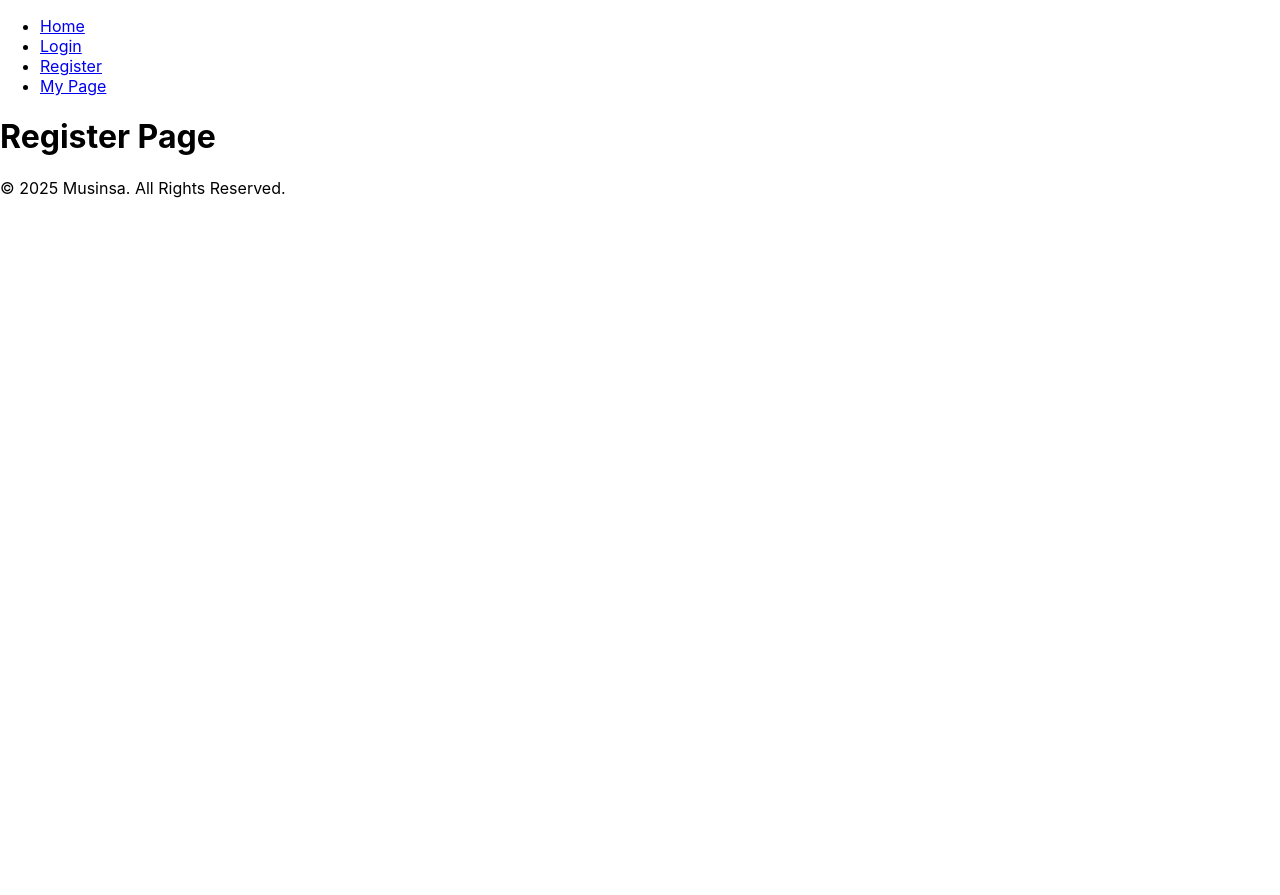
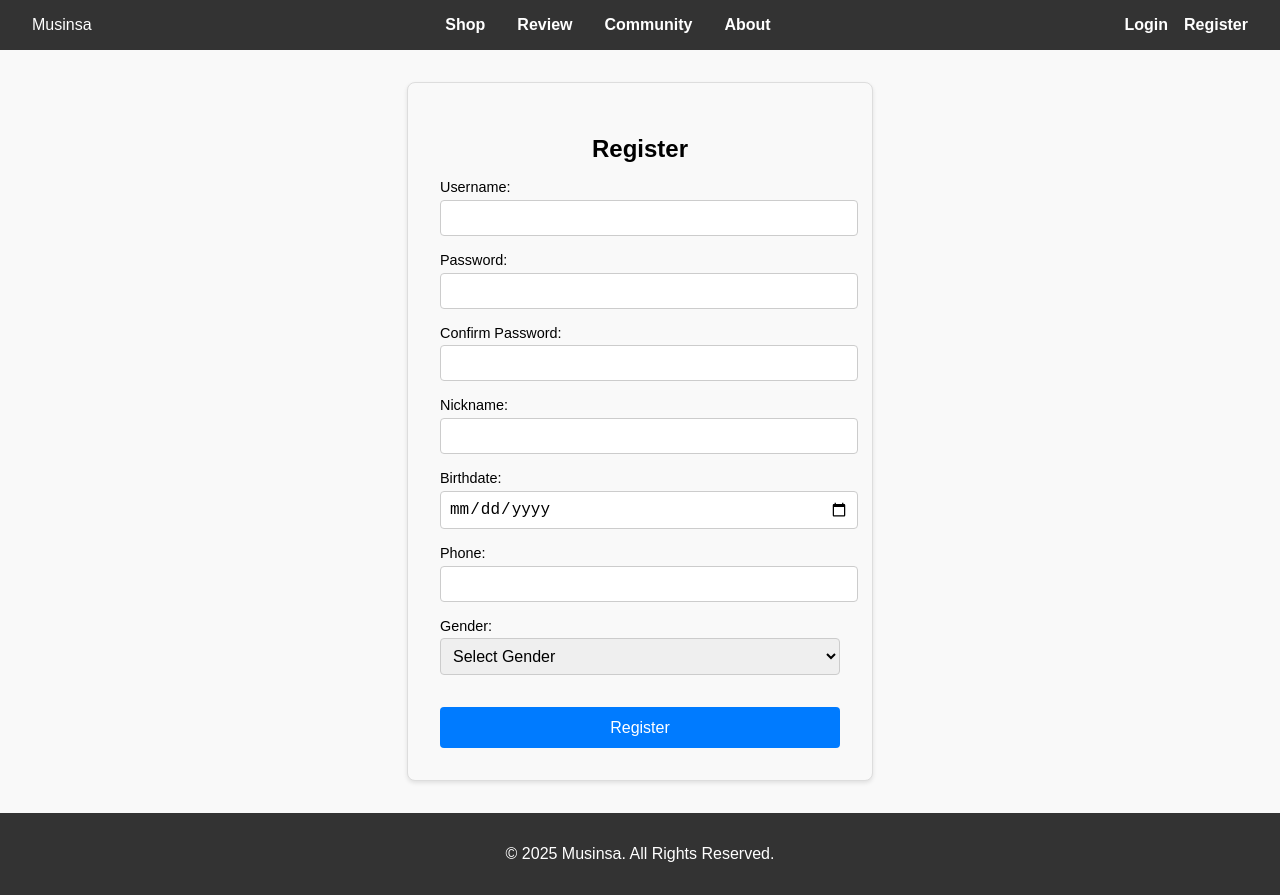
Before and after one commit to YeonwooNuf/Fithub-frontend, a React (Create React App) app: page /register in a window 1280 px wide. Before the commit the page ends 800 px from the top, so only its background shows below. Built offline with nearby package versions, Linux system fonts and the light colour scheme.

Commit message:
// 기본 메인 페이지 디자인 구현
Footer, Navbar 그리고 로그인 회원가입 css 파일 생성

```diff
--- a/src/App.css
+++ b/src/App.css
@@ -1,3 +1,4 @@
+/* Reset */
 body {
   font-family: Arial, sans-serif;
   margin: 0;
@@ -5,26 +6,95 @@ body {
   background-color: #f9f9f9;
 }
 
-nav {
+/* Navbar */
+.navbar {
+  display: flex;
+  justify-content: space-between;
+  align-items: center;
   background-color: #333;
   color: white;
+  padding: 1rem 2rem;
+}
+
+.nav-links {
+  display: flex;
+  list-style: none;
+  gap: 2rem;
+  margin: 0;
+  padding: 0;
+}
+
+.nav-links a {
+  text-decoration: none;
+  color: white;
+  font-weight: bold;
+}
+
+.nav-icons {
+  display: flex;
+  gap: 1rem;
+}
+
+.nav-icons a {
+  color: white;
+  text-decoration: none;
+  font-weight: bold;
+}
+
+/* Footer */
+footer {
+  text-align: center;
+  padding: 1rem 0;
+  background-color: #333;
+  color: white;
+  margin-top: 2rem;
+}
+
+/* Product List */
+.product-list {
+  display: grid;
+  grid-template-columns: repeat(auto-fill, minmax(250px, 1fr));
+  gap: 2rem;
+  padding: 2rem;
+}
+
+.product-card {
+  background: white;
+  border: 1px solid #ddd;
+  border-radius: 10px;
+  overflow: hidden;
+  text-align: center;
+  box-shadow: 0 2px 5px rgba(0, 0, 0, 0.1);
+  transition: transform 0.3s ease, box-shadow 0.3s ease;
+}
+
+.product-card:hover {
+  transform: translateY(-5px);
+  box-shadow: 0 4px 10px rgba(0, 0, 0, 0.2);
+}
+
+.product-card img {
+  width: 100%;
+  height: 200px;
+  object-fit: cover;
+}
+
+.product-info {
   padding: 1rem;
 }
 
-nav ul {
-  list-style: none;
-  display: flex;
-  justify-content: space-around;
+.product-info h3 {
+  margin: 0.5rem 0;
+  font-size: 1.2rem;
 }
 
-nav ul li a {
-  color: white;
-  text-decoration: none;
+.product-info p {
+  margin: 0.5rem 0;
+  color: #666;
 }
 
-footer {
-  text-align: center;
-  padding: 1rem;
-  background-color: #333;
-  color: white;
+.price {
+  color: #e74c3c;
+  font-weight: bold;
+  font-size: 1.1rem;
 }
--- a/src/App.js
+++ b/src/App.js
@@ -1,26 +1,25 @@
 import React from "react";
 import { BrowserRouter as Router, Routes, Route } from "react-router-dom";
+import { AuthProvider } from "./context/AuthContext";
+import Navbar from "./components/Navbar";
+import Footer from "./components/Footer";
 import Home from "./pages/Home";
 import Login from "./pages/Login";
 import Register from "./pages/Register";
-import MyPage from "./pages/MyPage";
-import SaleDetail from "./pages/SaleDetail";
-import Navbar from "./components/Navbar";
-import Footer from "./components/Footer";
 
 function App() {
   return (
+    <AuthProvider>
       <Router>
         <Navbar />
         <Routes>
           <Route path="/" element={<Home />} />
           <Route path="/login" element={<Login />} />
           <Route path="/register" element={<Register />} />
-        <Route path="/mypage" element={<MyPage />} />
-        <Route path="/sale/:id" element={<SaleDetail />} />
         </Routes>
         <Footer />
       </Router>
+    </AuthProvider>
   );
 }
 
--- a/src/components/Navbar.jsx
+++ b/src/components/Navbar.jsx
@@ -1,15 +1,33 @@
-import React from "react";
-import { Link } from "react-router-dom";
+import React, { useContext } from "react";
+import { AuthContext } from "../context/AuthContext";
 
 function Navbar() {
+  const { isLoggedIn, nickname, logout } = useContext(AuthContext);
+
   return (
-    <nav>
-      <ul>
-        <li><Link to="/">Home</Link></li>
-        <li><Link to="/login">Login</Link></li>
-        <li><Link to="/register">Register</Link></li>
-        <li><Link to="/mypage">My Page</Link></li>
+    <nav className="navbar">
+      <div className="logo">Musinsa</div>
+      <ul className="nav-links">
+        <li><a href="/">Shop</a></li>
+        <li><a href="#">Review</a></li>
+        <li><a href="#">Community</a></li>
+        <li><a href="#">About</a></li>
       </ul>
+      <div className="nav-icons">
+        {isLoggedIn ? (
+          <>
+            <span>안녕하세요, {nickname}님! </span>
+            <a href="/cart">Cart</a>
+            <a href="/mypage">MyPage</a>
+            <button onClick={logout}>Logout</button>
+          </>
+        ) : (
+          <>
+            <a href="/login">Login</a>
+            <a href="/register">Register</a>
+          </>
+        )}
+      </div>
     </nav>
   );
 }
--- /dev/null
+++ b/src/components/ProductCard.jsx
@@ -0,0 +1,16 @@
+import React from "react";
+
+function ProductCard({ product }) {
+  return (
+    <div className="product-card">
+      <img src={product.imageUrl} alt={product.title} />
+      <div className="product-info">
+        <h3>{product.title}</h3>
+        <p>{product.description}</p>
+        <p className="price">{product.price} 원</p>
+      </div>
+    </div>
+  );
+}
+
+export default ProductCard;
--- /dev/null
+++ b/src/context/AuthContext.js
@@ -0,0 +1,26 @@
+import React, { createContext, useState } from "react";
+
+// AuthContext 생성
+export const AuthContext = createContext();
+
+// AuthProvider 컴포넌트
+export function AuthProvider({ children }) {
+  const [isLoggedIn, setIsLoggedIn] = useState(false); // 로그인 상태
+  const [nickname, setNickname] = useState(""); // 로그인된 사용자 닉네임
+
+  const login = (userNickname) => {
+    setIsLoggedIn(true);
+    setNickname(userNickname);
+  };
+
+  const logout = () => {
+    setIsLoggedIn(false);
+    setNickname("");
+  };
+
+  return (
+    <AuthContext.Provider value={{ isLoggedIn, nickname, login, logout }}>
+      {children}
+    </AuthContext.Provider>
+  );
+}
--- a/src/pages/Home.jsx
+++ b/src/pages/Home.jsx
@@ -1,25 +1,44 @@
-import React, { useEffect, useState } from "react";
+import React from "react";
+import ProductCard from "../components/ProductCard";
+import "../App.css";
 
 function Home() {
-  const [sales, setSales] = useState([]);
-
-  useEffect(() => {
-    fetch("/api/sales")
-      .then((response) => response.json())
-      .then((data) => setSales(data))
-      .catch((error) => console.error("Error fetching sales:", error));
-  }, []);
+  const products = [
+    {
+      id: 1,
+      title: "Unsplash 로고 플레인 티셔츠",
+      description: "깔끔한 디자인",
+      price: "12,000",
+      imageUrl: "https://via.placeholder.com/250x200"
+    },
+    {
+      id: 2,
+      title: "사이드 슬러 라인 레터링 티셔츠",
+      description: "편안한 핏",
+      price: "39,000",
+      imageUrl: "https://via.placeholder.com/250x200"
+    },
+    {
+      id: 3,
+      title: "컬러 레터링 티셔츠",
+      description: "다양한 색상",
+      price: "40,000",
+      imageUrl: "https://via.placeholder.com/250x200"
+    },
+    {
+      id: 4,
+      title: "웨이브 라인 패턴 티셔츠",
+      description: "독특한 디자인",
+      price: "19,900",
+      imageUrl: "https://via.placeholder.com/250x200"
+    }
+  ];
 
   return (
-    <div>
-      <h1>Sales</h1>
-      <ul>
-        {sales.map((sale) => (
-          <li key={sale.id}>
-            {sale.title} - ${sale.price}
-          </li>
-        ))}
-      </ul>
+    <div className="product-list">
+      {products.map((product) => (
+        <ProductCard key={product.id} product={product} />
+      ))}
     </div>
   );
 }
--- /dev/null
+++ b/src/pages/Login.css
@@ -0,0 +1,48 @@
+.login-container {
+    max-width: 400px;
+    margin: 2rem auto;
+    padding: 2rem;
+    background-color: #f9f9f9;
+    border: 1px solid #ddd;
+    border-radius: 8px;
+    box-shadow: 0 2px 4px rgba(0, 0, 0, 0.1);
+  }
+
+  .login-container h2 {
+    text-align: center;
+    margin-bottom: 1rem;
+  }
+
+  .login-container form {
+    display: flex;
+    flex-direction: column;
+  }
+
+  .login-container label {
+    margin-bottom: 1rem;
+    font-size: 0.9rem;
+  }
+
+  .login-container input {
+    width: 100%;
+    padding: 0.5rem;
+    margin-top: 0.3rem;
+    border: 1px solid #ccc;
+    border-radius: 4px;
+    font-size: 1rem;
+  }
+
+  .login-container button {
+    margin-top: 1rem;
+    padding: 0.7rem;
+    background-color: #007bff;
+    color: white;
+    border: none;
+    border-radius: 4px;
+    font-size: 1rem;
+    cursor: pointer;
+  }
+
+  .login-container button:hover {
+    background-color: #0056b3;
+  }
--- a/src/pages/Login.jsx
+++ b/src/pages/Login.jsx
@@ -1,8 +1,12 @@
-import React, { useState } from "react";
+import React, { useState, useContext } from "react";
+import { AuthContext } from "../context/AuthContext";
+import "./Login.css";
 
 function Login() {
   const [username, setUsername] = useState("");
   const [password, setPassword] = useState("");
+  const [error, setError] = useState(null);
+  const { login } = useContext(AuthContext);
 
   const handleSubmit = (e) => {
     e.preventDefault();
@@ -12,22 +16,41 @@ function Login() {
       body: JSON.stringify({ username, password }),
     })
       .then((res) => res.json())
-      .then((data) => alert(data.message))
-      .catch((err) => console.error(err));
+      .then((data) => {
+        if (data.success) {
+          login(data.nickname); // 닉네임으로 로그인 상태 업데이트
+          setError(null);
+        } else {
+          setError(data.message);
+        }
+      })
+      .catch((err) => setError("An error occurred. Please try again."));
   };
 
   return (
-    <div>
+    <div className="login-container">
+      <h2>Login</h2>
       <form onSubmit={handleSubmit}>
         <label>
           Username:
-          <input type="text" value={username} onChange={(e) => setUsername(e.target.value)} />
+          <input
+            type="text"
+            value={username}
+            onChange={(e) => setUsername(e.target.value)}
+            required
+          />
         </label>
         <label>
           Password:
-          <input type="password" value={password} onChange={(e) => setPassword(e.target.value)} />
+          <input
+            type="password"
+            value={password}
+            onChange={(e) => setPassword(e.target.value)}
+            required
+          />
         </label>
         <button type="submit">Login</button>
+        {error && <p style={{ color: "red", marginTop: "1rem" }}>{error}</p>}
       </form>
     </div>
   );
--- /dev/null
+++ b/src/pages/Register.css
@@ -0,0 +1,49 @@
+.register-container {
+    max-width: 400px;
+    margin: 2rem auto;
+    padding: 2rem;
+    background-color: #f9f9f9;
+    border: 1px solid #ddd;
+    border-radius: 8px;
+    box-shadow: 0 2px 4px rgba(0, 0, 0, 0.1);
+  }
+
+  .register-container h2 {
+    text-align: center;
+    margin-bottom: 1rem;
+  }
+
+  .register-container form {
+    display: flex;
+    flex-direction: column;
+  }
+
+  .register-container label {
+    margin-bottom: 1rem;
+    font-size: 0.9rem;
+  }
+
+  .register-container input,
+  .register-container select {
+    width: 100%;
+    padding: 0.5rem;
+    margin-top: 0.3rem;
+    border: 1px solid #ccc;
+    border-radius: 4px;
+    font-size: 1rem;
+  }
+
+  .register-container button {
+    margin-top: 1rem;
+    padding: 0.7rem;
+    background-color: #007bff;
+    color: white;
+    border: none;
+    border-radius: 4px;
+    font-size: 1rem;
+    cursor: pointer;
+  }
+
+  .register-container button:hover {
+    background-color: #0056b3;
+  }
--- a/src/pages/Register.jsx
+++ b/src/pages/Register.jsx
@@ -1,7 +1,135 @@
-import React from "react";
+import React, { useState } from "react";
+import "./Register.css"; // 동일한 디렉토리의 CSS 파일 임포트
 
 function Register() {
-  return <h1>Register Page</h1>;
+  const [formData, setFormData] = useState({
+    username: "",
+    password: "",
+    confirmPassword: "",
+    nickname: "",
+    birthdate: "",
+    phone: "",
+    gender: "",
+  });
+
+  const handleChange = (e) => {
+    const { name, value } = e.target;
+    setFormData({ ...formData, [name]: value });
+  };
+
+  const handleSubmit = (e) => {
+    e.preventDefault();
+    if (formData.password !== formData.confirmPassword) {
+      alert("Passwords do not match!");
+      return;
+    }
+
+    fetch("/api/users/register", {
+      method: "POST",
+      headers: { "Content-Type": "application/json" },
+      body: JSON.stringify(formData),
+    })
+      .then((res) => res.json())
+      .then((data) => {
+        if (data.success) {
+          alert("Registration successful!");
+          setFormData({
+            username: "",
+            password: "",
+            confirmPassword: "",
+            nickname: "",
+            birthdate: "",
+            phone: "",
+            gender: "",
+          });
+        } else {
+          alert(data.message);
+        }
+      })
+      .catch((err) => console.error(err));
+  };
+
+  return (
+    <div className="register-container">
+      <h2>Register</h2>
+      <form onSubmit={handleSubmit}>
+        <label>
+          Username:
+          <input
+            type="text"
+            name="username"
+            value={formData.username}
+            onChange={handleChange}
+            required
+          />
+        </label>
+        <label>
+          Password:
+          <input
+            type="password"
+            name="password"
+            value={formData.password}
+            onChange={handleChange}
+            required
+          />
+        </label>
+        <label>
+          Confirm Password:
+          <input
+            type="password"
+            name="confirmPassword"
+            value={formData.confirmPassword}
+            onChange={handleChange}
+            required
+          />
+        </label>
+        <label>
+          Nickname:
+          <input
+            type="text"
+            name="nickname"
+            value={formData.nickname}
+            onChange={handleChange}
+            required
+          />
+        </label>
+        <label>
+          Birthdate:
+          <input
+            type="date"
+            name="birthdate"
+            value={formData.birthdate}
+            onChange={handleChange}
+            required
+          />
+        </label>
+        <label>
+          Phone:
+          <input
+            type="text"
+            name="phone"
+            value={formData.phone}
+            onChange={handleChange}
+            required
+          />
+        </label>
+        <label>
+          Gender:
+          <select
+            name="gender"
+            value={formData.gender}
+            onChange={handleChange}
+            required
+          >
+            <option value="">Select Gender</option>
+            <option value="male">Male</option>
+            <option value="female">Female</option>
+          </select>
+        </label>
+        <button type="submit">Register</button>
+      </form>
+    </div>
+  );
 }
 
 export default Register;
```
Lines whose indentation alone changed are shown as unchanged.
